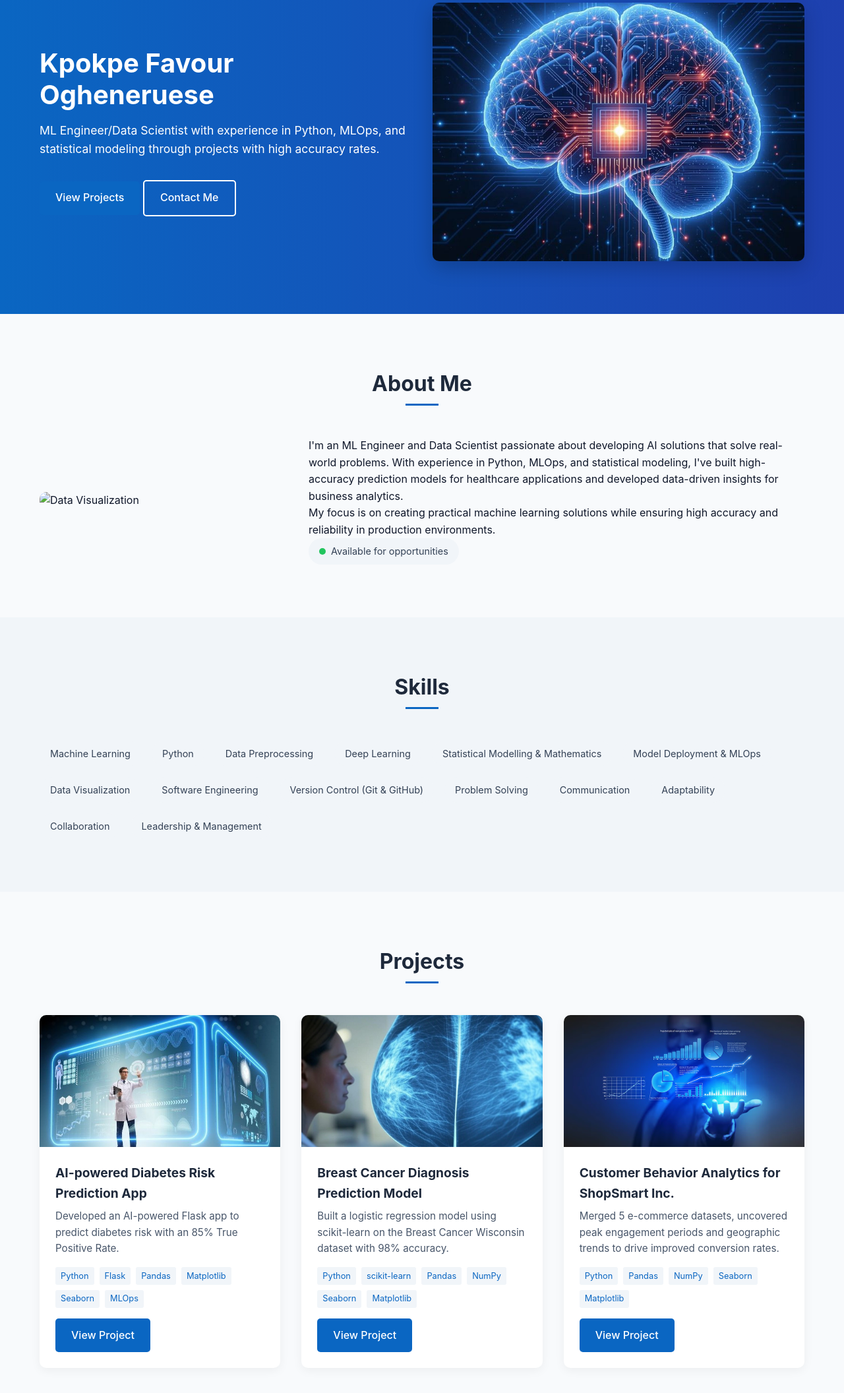
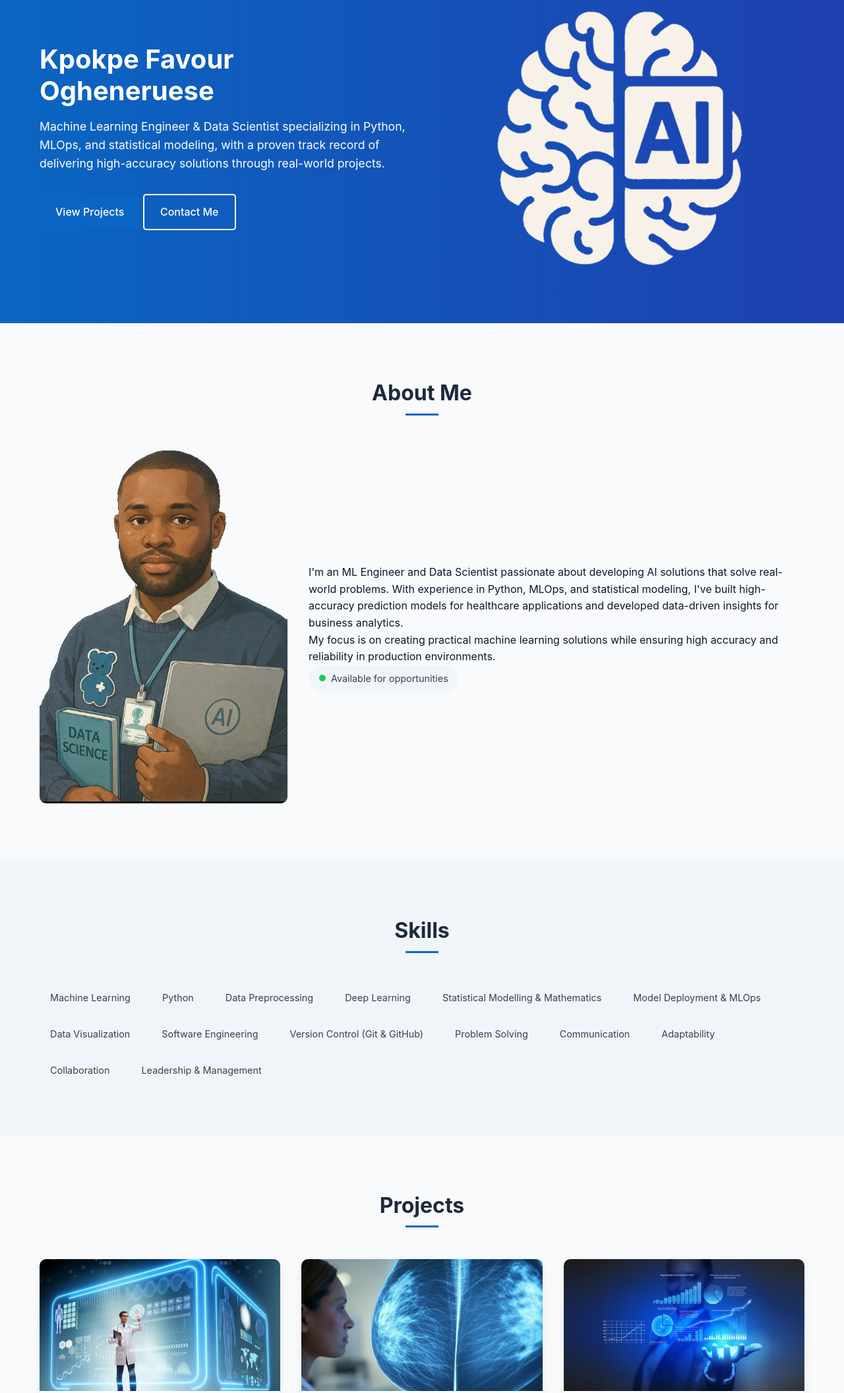
Before and after one commit to Niklauzi/kpokpe-favour, a plain HTML site: page index.html in a window 1280 px wide. Shown: the part 146-2258 px from the top of the page at 66% size. Drawn offline with Linux system fonts and the light colour scheme.

Commit message:
portfolio v1

```diff
--- a/index.html
+++ b/index.html
@@ -49,8 +49,9 @@
         <div class="hero-text">
           <h1>Kpokpe Favour Ogheneruese</h1>
           <p>
-            ML Engineer/Data Scientist with experience in Python, MLOps, and
-            statistical modeling through projects with high accuracy rates.
+            Machine Learning Engineer & Data Scientist specializing in Python,
+            MLOps, and statistical modeling, with a proven track record of
+            delivering high-accuracy solutions through real-world projects.
           </p>
           <div class="hero-btns">
             <a href="#projects" class="btn">View Projects</a>
@@ -58,10 +59,7 @@
           </div>
         </div>
         <div class="hero-image">
-          <img
-            src="images/brain.jpg"
-            alt="Machine Learning Code Visualization"
-          />
+          <img src="images/AI.png" alt="Machine Learning Code Visualization" />
         </div>
       </div>
     </section>
@@ -74,7 +72,7 @@
         </div>
         <div class="about-content">
           <div class="about-image">
-            <img src="/api/placeholder/400/400" alt="Data Visualization" />
+            <img src="images/Kpokpefavour.png" alt="Data Visualization" />
           </div>
           <div class="about-text">
             <p>
@@ -144,8 +142,9 @@
                 AI-powered Diabetes Risk Prediction App
               </h3>
               <p class="project-description">
-                Developed an AI-powered Flask app to predict diabetes risk with
-                an 85% True Positive Rate.
+                Developed an AI-powered Diabetes Prediction Flask app to predict
+                diabetes risk with a 85% True Positive Rate, using CDC health,
+                lifestyle, and demographic data.
               </p>
               <div class="project-tech">
                 <span>Python</span>
@@ -174,8 +173,9 @@
                 Breast Cancer Diagnosis Prediction Model
               </h3>
               <p class="project-description">
-                Built a logistic regression model using scikit-learn on the
-                Breast Cancer Wisconsin dataset with 98% accuracy.
+                Built a logistic regression model using Python (scikit-learn) on
+                the Breast Cancer Wisconsin dataset to classify tumour as
+                malignant or benign, achieving 98% accuracy and recall.
               </p>
               <div class="project-tech">
                 <span>Python</span>
@@ -204,8 +204,9 @@
                 Customer Behavior Analytics for ShopSmart Inc.
               </h3>
               <p class="project-description">
-                Merged 5 e-commerce datasets, uncovered peak engagement periods
-                and geographic trends to drive improved conversion rates.
+                Analyzed customer behavior, uncovered peak engagement periods
+                and geographic trends, and recommended personalized strategies
+                to boost conversion rates.
               </p>
               <div class="project-tech">
                 <span>Python</span>
--- a/portfolio.css
+++ b/portfolio.css
@@ -125,9 +125,9 @@ header {
 }
 
 .hero-image img {
-  max-width: 100%;
+  max-width: 70%;
   border-radius: 10px;
-  box-shadow: 0 10px 30px rgba(0, 0, 0, 0.2);
+  /* box-shadow: 0 10px 30px rgba(0, 0, 0, 0.2); */
 }
 
 .btn {
--- a/portfolio.js
+++ b/portfolio.js
@@ -74,4 +74,4 @@ window.addEventListener('scroll', () => {
   });
 });
 
-console.log('i can see you');
+console.log('I 4 see you');
```
Also changed, not shown: images/AI.png (added), images/Kpokpefavour.png (added).
